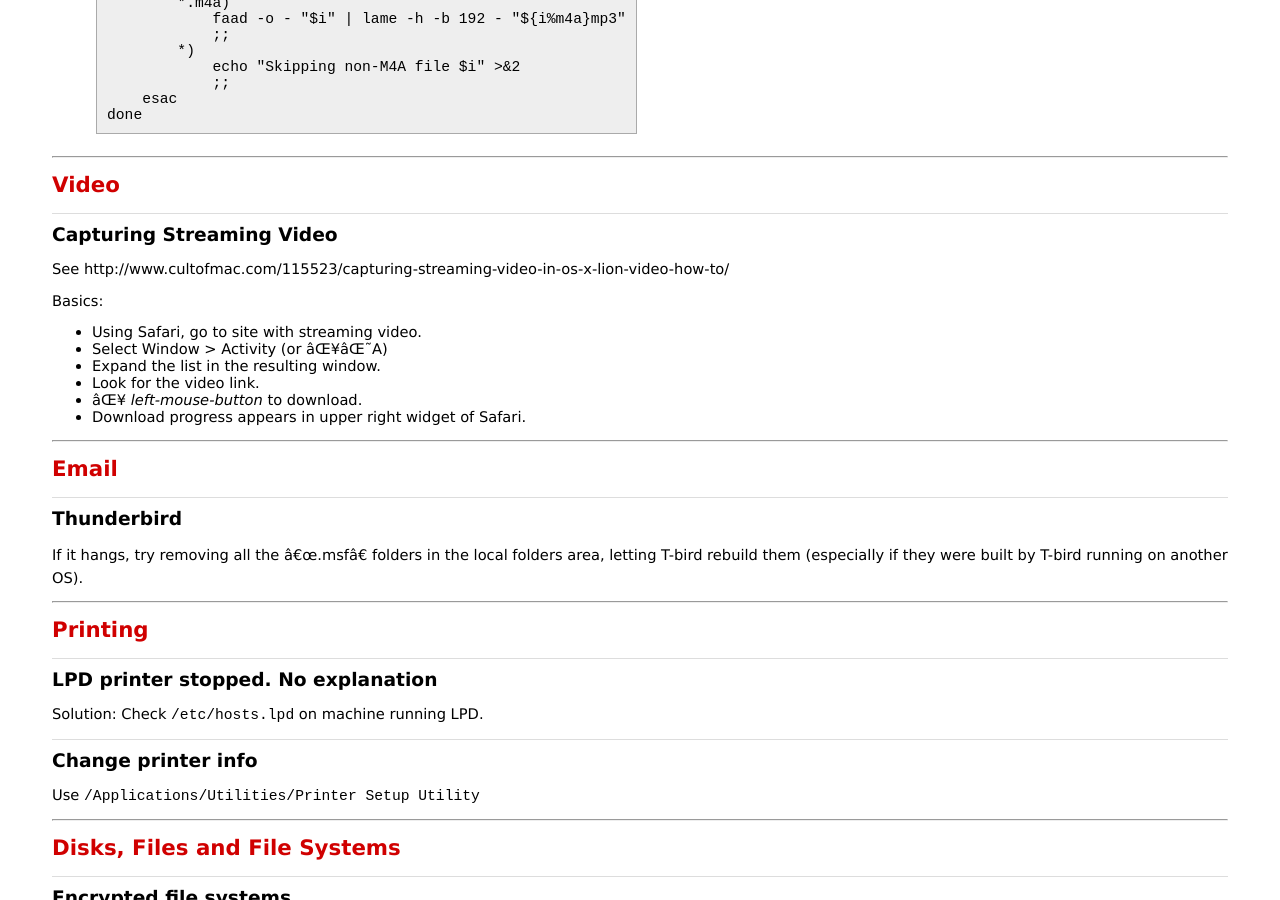
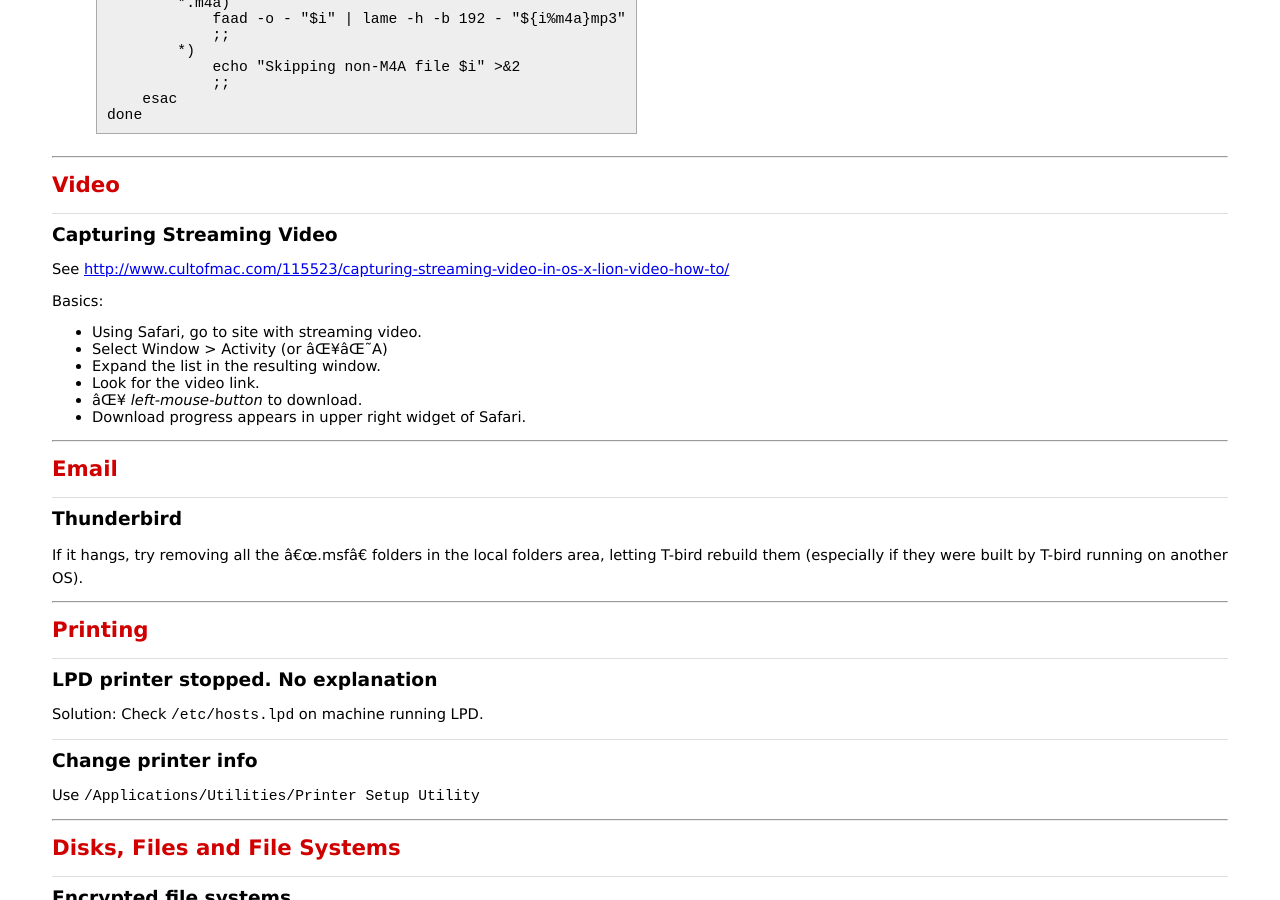
Before and after one commit to bmc/cheat-sheets, a Jekyll site: the page built from mac-os-x.md, in a window 1280 px wide and 900 px high, scrolled down 4340 px. Built offline with Jekyll 4.4.1, drawn with Linux system fonts in a browser that asks for light colours.

Commit message:
A link should BE a link

```diff
--- a/mac-os-x.md
+++ b/mac-os-x.md
@@ -243,7 +243,7 @@ Or, just install this script, as `m4a2mp3`:
 
 ## Capturing Streaming Video
 
-See http://www.cultofmac.com/115523/capturing-streaming-video-in-os-x-lion-video-how-to/
+See <http://www.cultofmac.com/115523/capturing-streaming-video-in-os-x-lion-video-how-to/>
 
 Basics:
 
```
